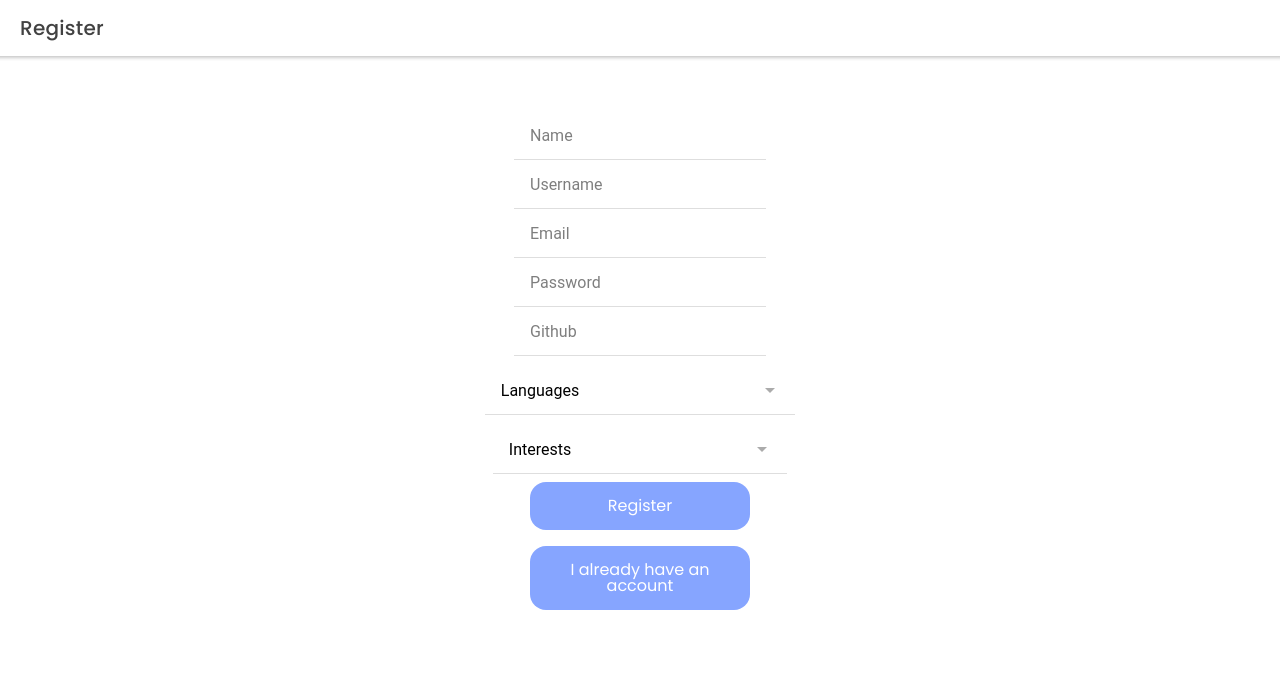
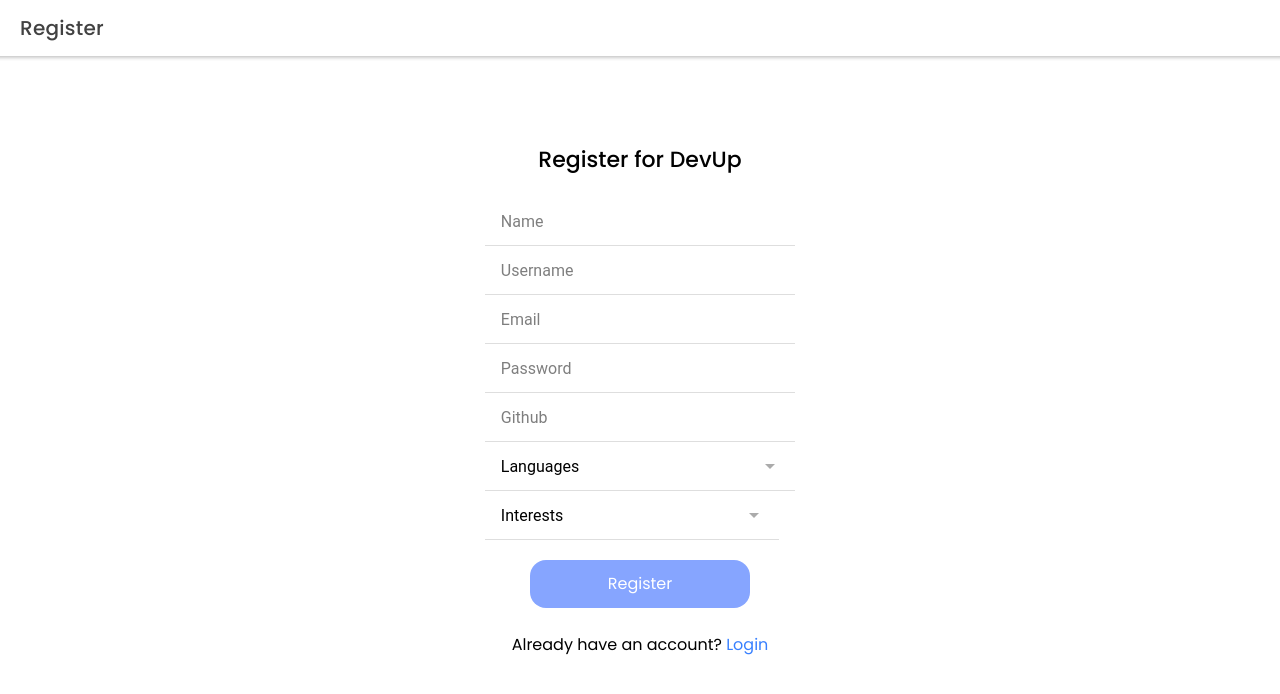
Before and after one commit to LaloVene/MLH-PE-Project, a React (Create React App) app: page /Register in a window 1280 px wide. Shown: the top 694 px of the page. Built offline with nearby package versions, Linux system fonts and the light colour scheme.

Commit message:
Update Register page UI

```diff
--- a/src/pages/Register.tsx
+++ b/src/pages/Register.tsx
@@ -5,7 +5,7 @@
 import dbtopics from "../utils/topics.json";
 import { ReactComponent as RegIcon } from "../components/RegIcon.svg"
 import { ifError } from 'assert';
-import { LRTitle, LRWrapper, LRSmall, LRSwitch, LRLink, LRCol, LRButton } from '../components/LRStyles'
+import { LRTitle, LRWrapper, LRSwitch, LRLink, LRCol, LRButton } from '../components/LRStyles'
 
 const Register: React.FC = () => {
   const [username, setUsername] = useState('')
@@ -15,7 +15,6 @@
   const [github, setGithub] = useState('')
   const [languages, setLanguages] = useState<string[]>([]);
   const [topics, setTopics] = useState<string[]>([]);
-
 
   const [present] = useIonAlert()
 
@@ -88,8 +87,6 @@
         if (resp.status == "ok") {
           msg = "Success!"
           setTimeout(() => window.location.href = ("/Login"), 3000)
-
-
         }
         else if (resp.status == "1") {
           msg = "Missing Fields"
@@ -97,10 +94,8 @@
         else {
           console.log(resp)
           msg = resp.error
-
         }
       })
-
 
     return present({
       cssClass: 'my-css',
@@ -132,89 +127,67 @@
         </IonHeader>
         <ExploreContainer name="Register" />
         <IonRow style={{
+          margin: "25px"
+        }}>
+          <LRCol>
 
-          margin: "25px"
+          <LRTitle>
+              Register for DevUp
+          </LRTitle>
 
-        }}>
-          <IonCol style={{
-            display: 'flex',
-            alignItems: 'center',
-            justifyContent: 'center',
-            flexDirection: 'column',
-            margin: "25px"
-
-          }}>
-
-            {/* <RegIcon style={{
-              width: "100px",
-              height: "auto"
-            }} /> */}
+          <LRWrapper>
 
             <IonItem>
-              {/* <IonLabel position="floating"> Name</IonLabel> */}
               <IonInput
                 type="text"
                 value={name}
                 placeholder="Name"
                 required
                 onIonChange={(e: { detail: { value: any; }; }) => setName(e.detail.value!)}
-              >
-              </IonInput>
+              />
             </IonItem>
 
             <IonItem>
-              {/* <IonLabel position="floating"> Username</IonLabel> */}
               <IonInput
                 type="text"
                 placeholder="Username"
                 required
                 value={username}
                 onIonChange={(e: { detail: { value: any; }; }) => setUsername(e.detail.value!)}
-              >
-              </IonInput>
+              />
             </IonItem>
 
-
             <IonItem>
-              {/* <IonLabel position="floating"> Email</IonLabel> */}
               <IonInput
                 type="email"
                 value={email}
                 placeholder="Email"
                 required
                 onIonChange={(e: { detail: { value: any; }; }) => setEmail(e.detail.value!)}
-              >
-              </IonInput>
-
+              />
             </IonItem>
 
             <IonItem>
-              {/* <IonLabel position="floating"> Password</IonLabel> */}
               <IonInput
                 type="password"
                 value={password}
                 placeholder="Password"
                 required
                 onIonChange={(e: { detail: { value: any; }; }) => setPassword(e.detail.value!)}
-              >
-              </IonInput>
+              />
             </IonItem>
 
             <IonItem>
-              {/* <IonLabel position="floating"> Github</IonLabel> */}
               <IonInput
                 type="url"
                 placeholder="Github"
                 required
                 value={github}
                 onIonChange={(e: { detail: { value: any; }; }) => setGithub(e.detail.value!)}
-              >
-              </IonInput>
+              />
             </IonItem>
 
-            <IonRow style={{
-              margin: "10px"
-            }}>
+            <IonRow>
               <IonItem>
                 <IonLabel>Languages</IonLabel>
                 <IonSelect value={languages} multiple={true} cancelText="Close" okText="Done" onIonChange={e => setLanguages(e.detail.value)} style={{ width: "200px" }}>
@@ -225,8 +198,8 @@
                   }
                 </IonSelect>
               </IonItem>
+            </IonRow>
 
-            </IonRow>
             <IonRow>
               <IonItem>
                 <IonLabel>Interests</IonLabel>
@@ -240,15 +213,17 @@
               </IonItem>
             </IonRow>
 
+            </LRWrapper>
+
             <LRButton onClick={onSubmitClick} >
               Register
             </LRButton>
-            <LRButton onClick={() => window.location.href = '/Login'} >
-              I already have an account
 
-            </LRButton>
+            <LRSwitch>
+              Already have an account? <LRLink to="/login">Login</LRLink>
+            </LRSwitch>
 
-          </IonCol>
+          </LRCol>
         </IonRow>
       </IonContent>
     </IonPage>
```
